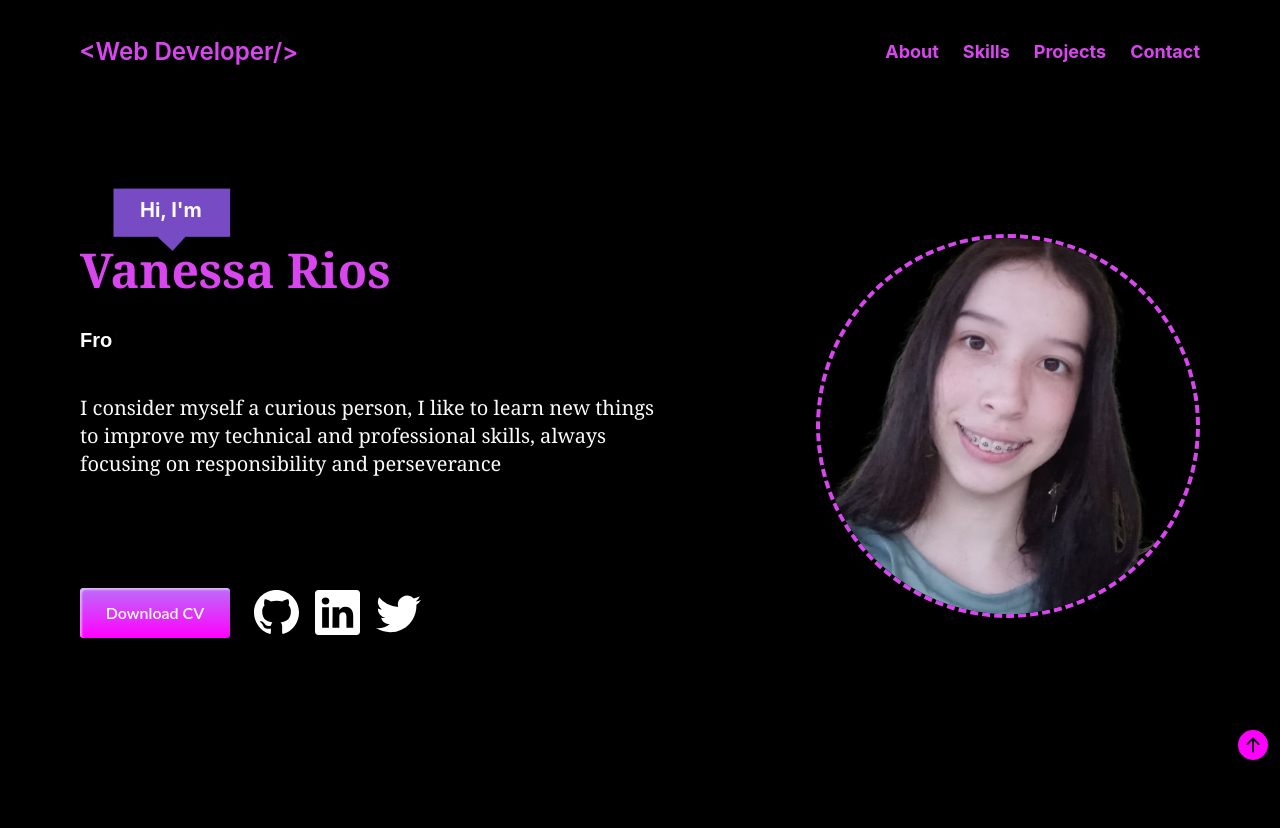
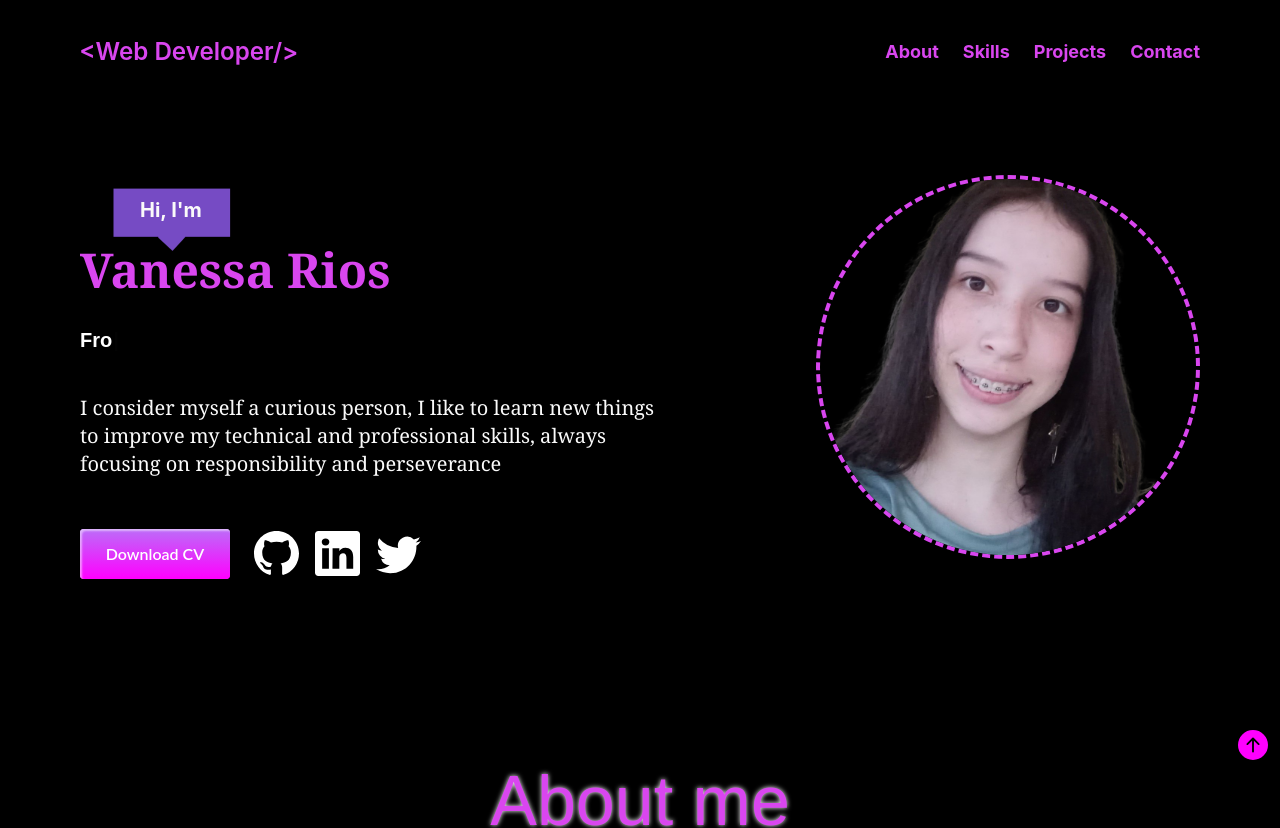
Before and after one commit to VanessaRiosm/portfolio, a React (Create React App) app: page / in a window 1280 px wide. Shown: the top 828 px of the page. Built offline with nearby package versions, Linux system fonts and the light colour scheme; the HTML template or start-up script is replaced by a standard one; a web font is replaced by a local one.

Commit message:
fix: update cv file

```diff
--- a/src/Components/About.jsx
+++ b/src/Components/About.jsx
@@ -53,7 +53,7 @@ function About() {
           responsibility and perseverance
         </div>
 
-        <div className='flex my-20 items-center'>
+        <div className='flex my-[21px] items-center'>
           <button className={style.btn}>
             <span>
               <a
```
